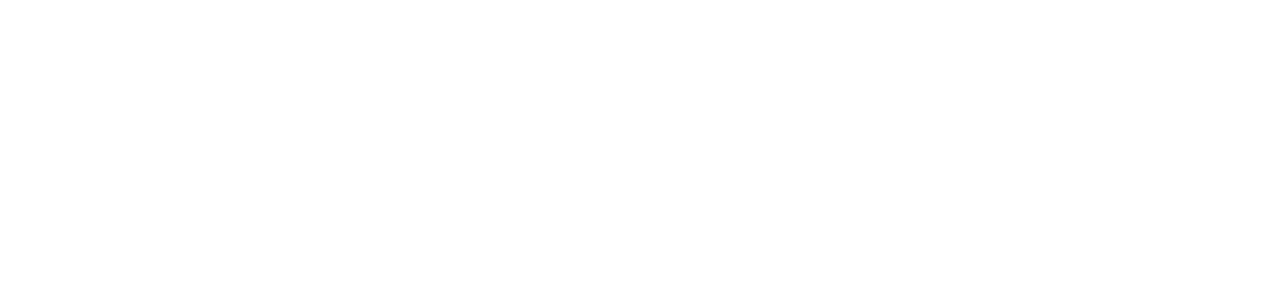
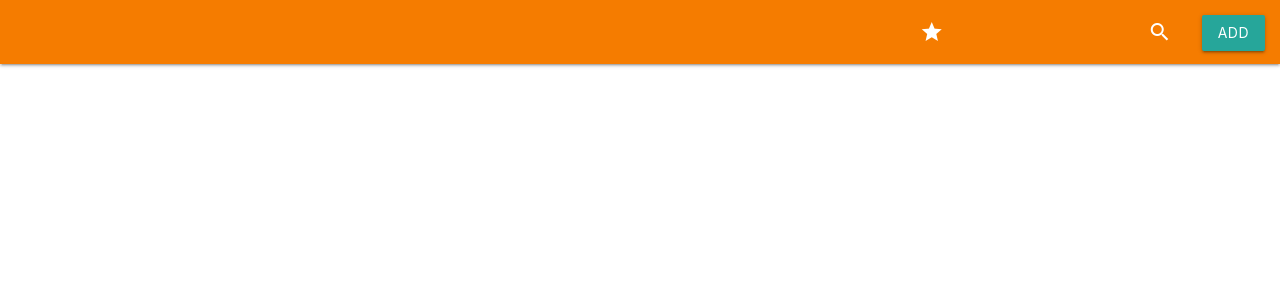
Before and after one commit to MS44118/PROJET_2_wild-song, a React (Create React App) app: page / in a window 1280 px wide. Shown: the top 300 px of the page. Built offline with nearby package versions, Linux system fonts and the light colour scheme.

Commit message:
navbar first version

```diff
--- a/src/App.js
+++ b/src/App.js
@@ -9,7 +9,7 @@
   render() {
     return (
       <div className="App">
-
+        < NavBar />
       </div>
     );
   }
--- a/src/Components/NavBar/components/help.css
+++ b/src/Components/NavBar/components/help.css
@@ -0,0 +1,3 @@
+Button{
+
+}
--- a/src/Components/NavBar/components/help.js
+++ b/src/Components/NavBar/components/help.js
@@ -20,11 +20,14 @@
   render() {
     return (
     <div>
-      <Button onClick ={this.handleShowModalHelpOnClick} href="#modal1" className="modal-trigger" >
+
+      <Button href="#modal1" className="modal-trigger" onClick ={this.handleShowModalHelpOnClick}  >
         {this.state.showModalHelp ? "help" : "add"}
       </Button>
-      <Icon href="#modal1" className="modal-trigger">
+
+      <Icon href="#modal1" className="modal-trigger" onClick ={this.handleShowModalHelpOnClick}>
         help
+        {this.state.showModalHelp ? "help" : "add"}
       </Icon>
       <Modal id="modal1" header="Modal Header">
         Lorem ipsum dolor sit amet
```
Also changed, not shown: 1 other file (tests, documents, lock files or other folders).
